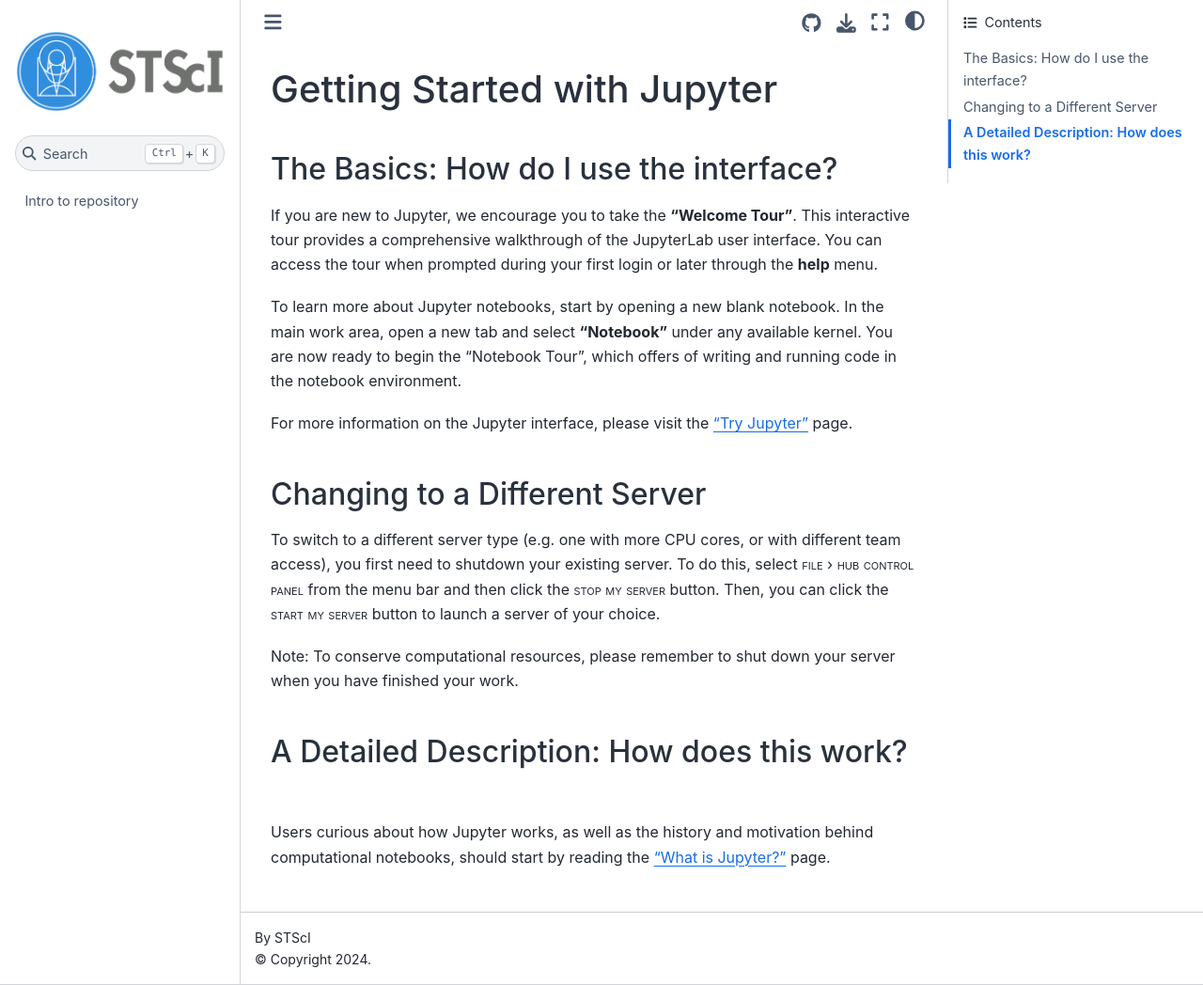
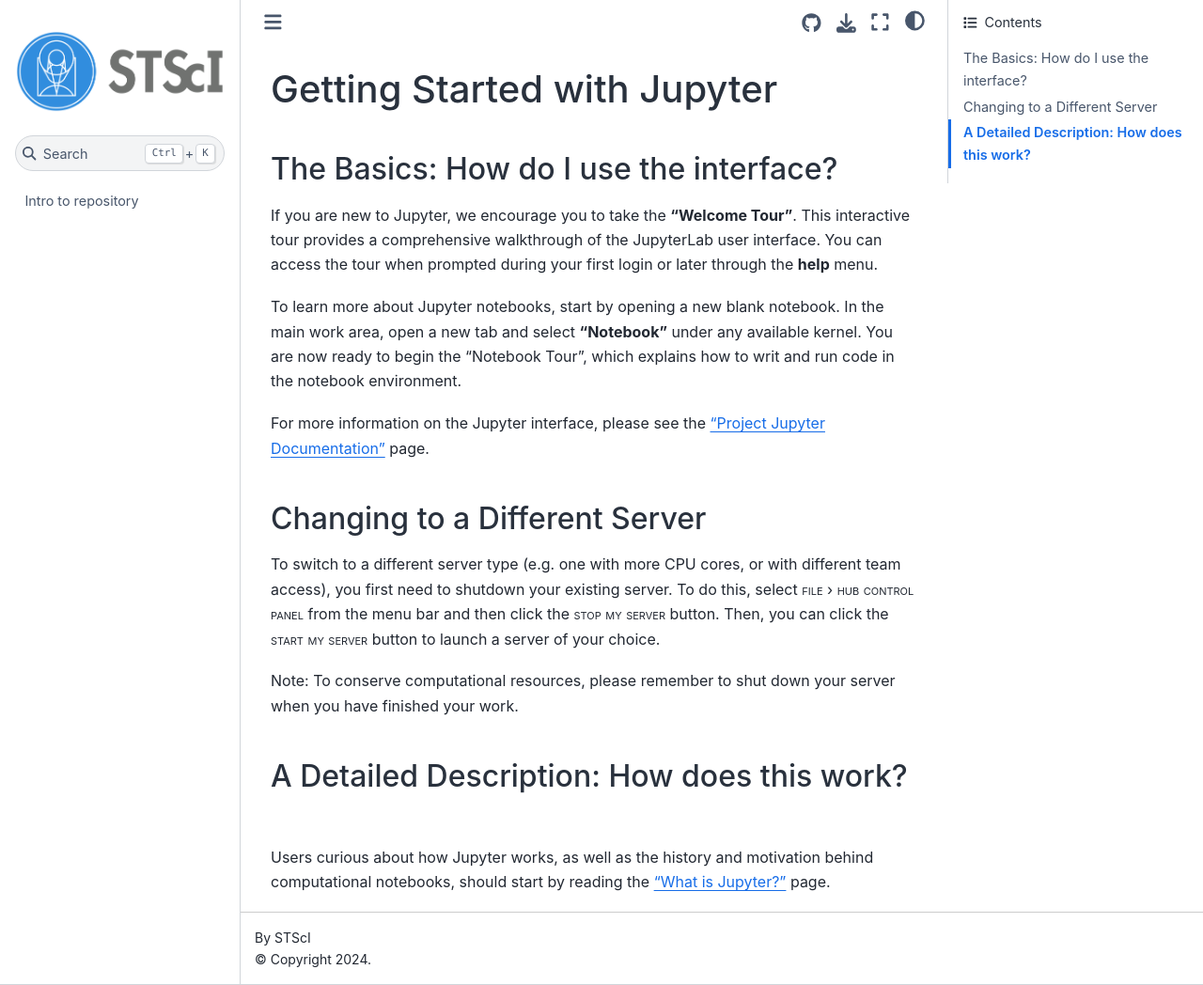
Before and after one commit to spacetelescope/roman_notebooks, a Jupyter Book: the page built from markdown/jupyter.md, in a window 1280 px wide and 1048 px high. Shown: the whole window at 94% size. Built offline with Jupyter Book 1.0.4 settings and Sphinx 7.4.7 and the Sphinx Book theme 1.1.4, drawn with Linux system fonts in a browser that asks for light colours; pages that are not in the unit, such as notebooks, are missing from menus.

Commit message:
update link, minor rewording

```diff
--- a/markdown/jupyter.md
+++ b/markdown/jupyter.md
@@ -3,9 +3,9 @@
 ## The Basics: How do I use the interface?
 If you are new to Jupyter, we encourage you to take the **"Welcome Tour"**. This interactive tour provides a comprehensive walkthrough of the JupyterLab user interface. You can access the tour when prompted during your first login or later through the **help** menu.
 
-To learn more about Jupyter notebooks, start by opening a new blank notebook. In the main work area, open a new tab and select **"Notebook"** under any available kernel. You are now ready to begin the "Notebook Tour", which offers of writing and running code in the notebook environment.
+To learn more about Jupyter notebooks, start by opening a new blank notebook. In the main work area, open a new tab and select **"Notebook"** under any available kernel. You are now ready to begin the "Notebook Tour", which explains how to writ and run code in the notebook environment.
 
-For more information on the Jupyter interface, please visit the ["Try Jupyter"](https://jupyter.org/try) page.
+For more information on the Jupyter interface, please see the ["Project Jupyter Documentation"](https://docs.jupyter.org/en/latest/) page.
 
 ## Changing to a Different Server
 To switch to a different server type (e.g. one with more CPU cores, or with different team access), you first need to shutdown your existing server. To do this, select <span style="font-variant:small-caps;">file › hub control panel</span> from the menu bar and then click the <span style="font-variant:small-caps;">stop my server</span> button. Then, you can click the <span style="font-variant:small-caps;">start my server</span> button to launch a server of your choice.
```
